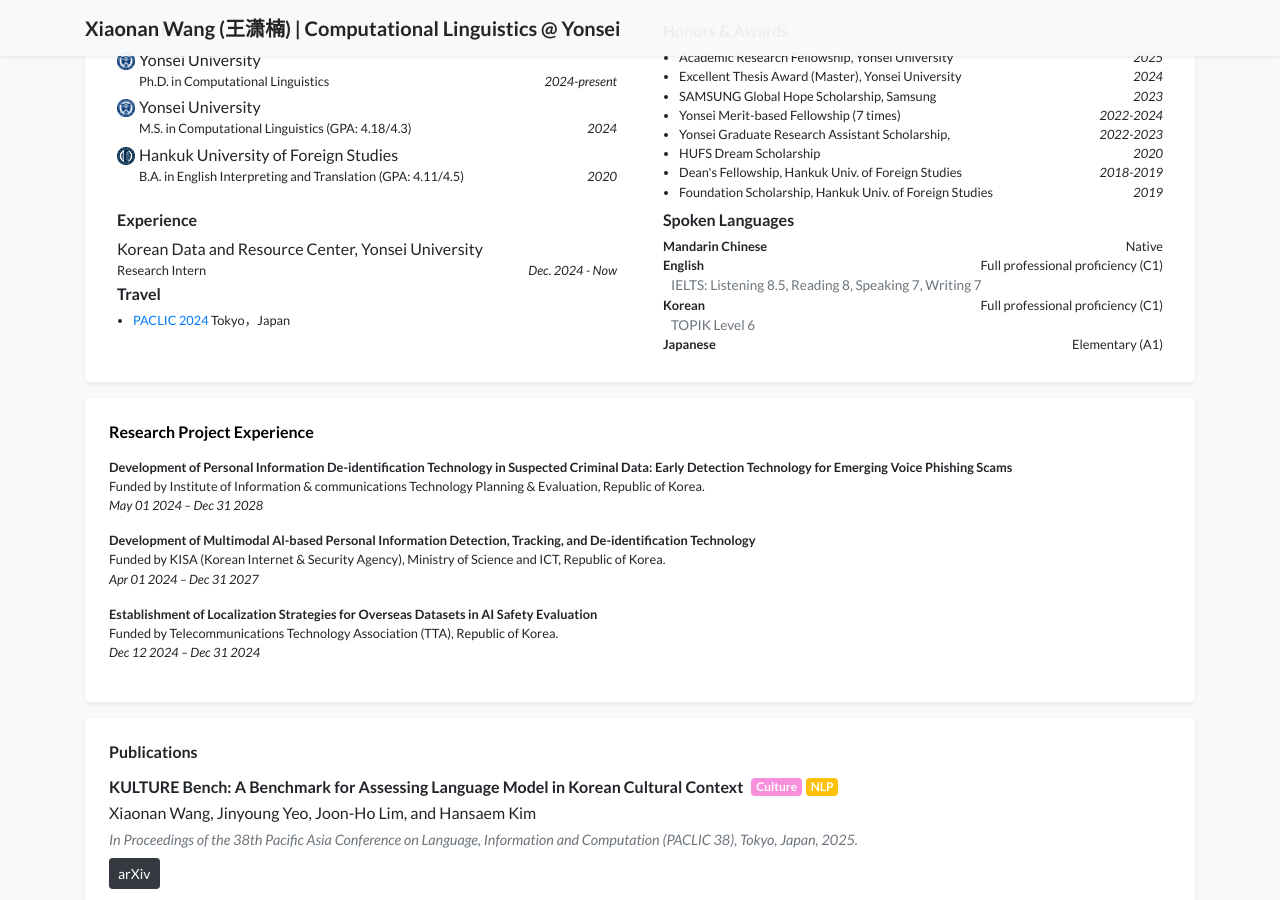
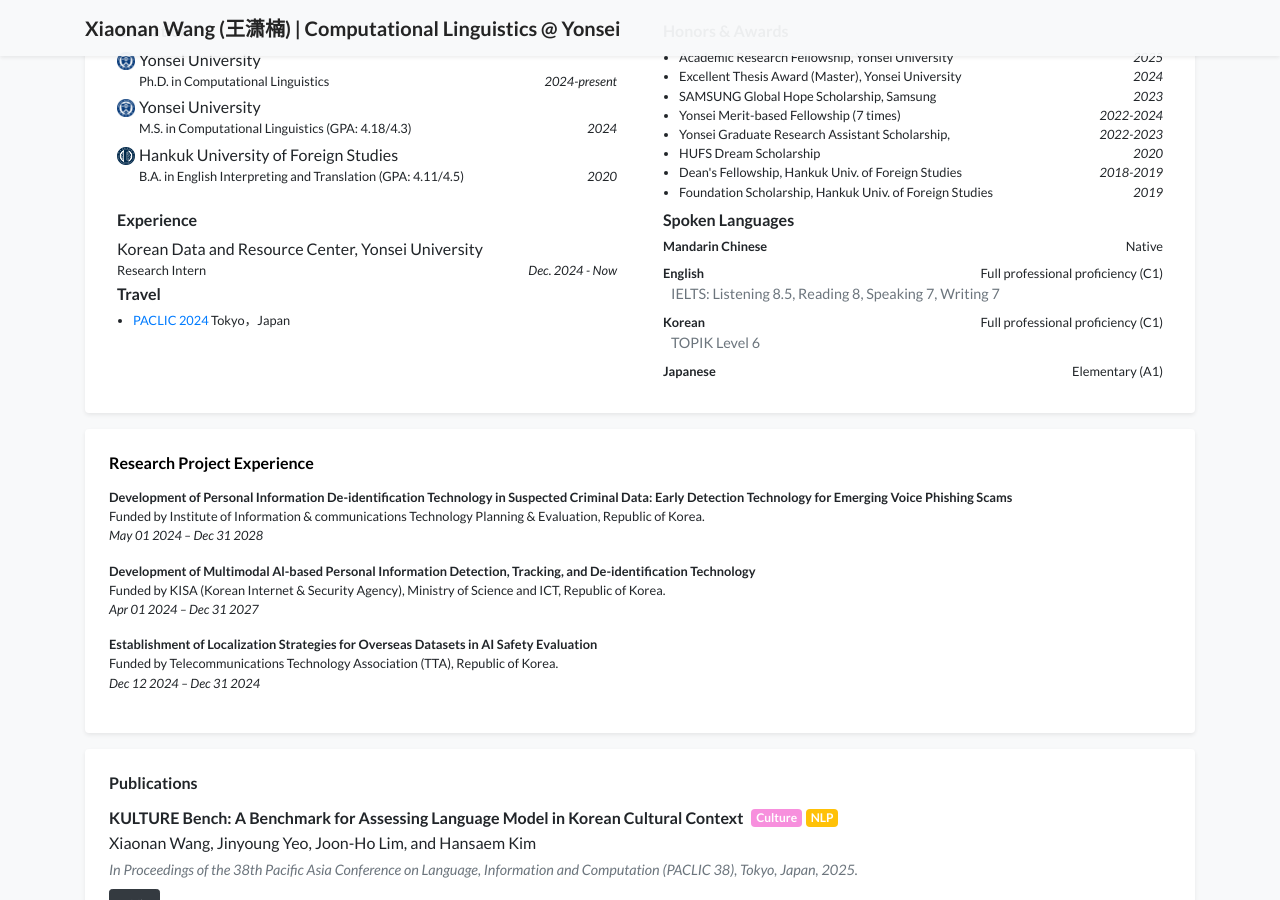
Before and after one commit to wangxiaonan-git/wangxiaonan-git.github.io, a Jekyll site: the page built from index.html, in a window 1280 px wide and 900 px high, scrolled down 480 px. Built offline with Jekyll 4.4.1, drawn with Linux system fonts in a browser that asks for light colours; a style sheet for code colours, icons or effects is not loaded.

Commit message:
Update experience_card.html

```diff
--- a/_includes/widgets/experience_card.html
+++ b/_includes/widgets/experience_card.html
@@ -71,19 +71,22 @@
     <h6>Spoken Languages</h6>
     <ul class="list-unstyled mb-1 small">
       {% for lang in site.data.profile.spoken_languages %}
-                <li class="d-flex justify-content-between">
-                  <span><strong>{{ lang.name }}</strong></span>
+      <li class="mb-2">
+        <div class="d-flex justify-content-between">
+          <strong>{{ lang.name }}</strong>
           <span>{{ lang.level }}</span>
+        </div>
+        {% if lang.comment %}
+        <div class="text-muted" style="font-size: 0.9rem; margin-left: 0.5rem;">{{ lang.comment }}</div>
+        {% endif %}
       </li>
-                {% if lang.comment %}
-                <li class="text-muted pl-2" style="font-size: 0.85rem;">{{ lang.comment }}</li>
-                {% endif %}
       {% endfor %}
     </ul>
   </div>
 </div>
 {% endif %}
 
+
         </div>
       </div>
     </div>
```
Lines whose indentation alone changed are shown as unchanged.
